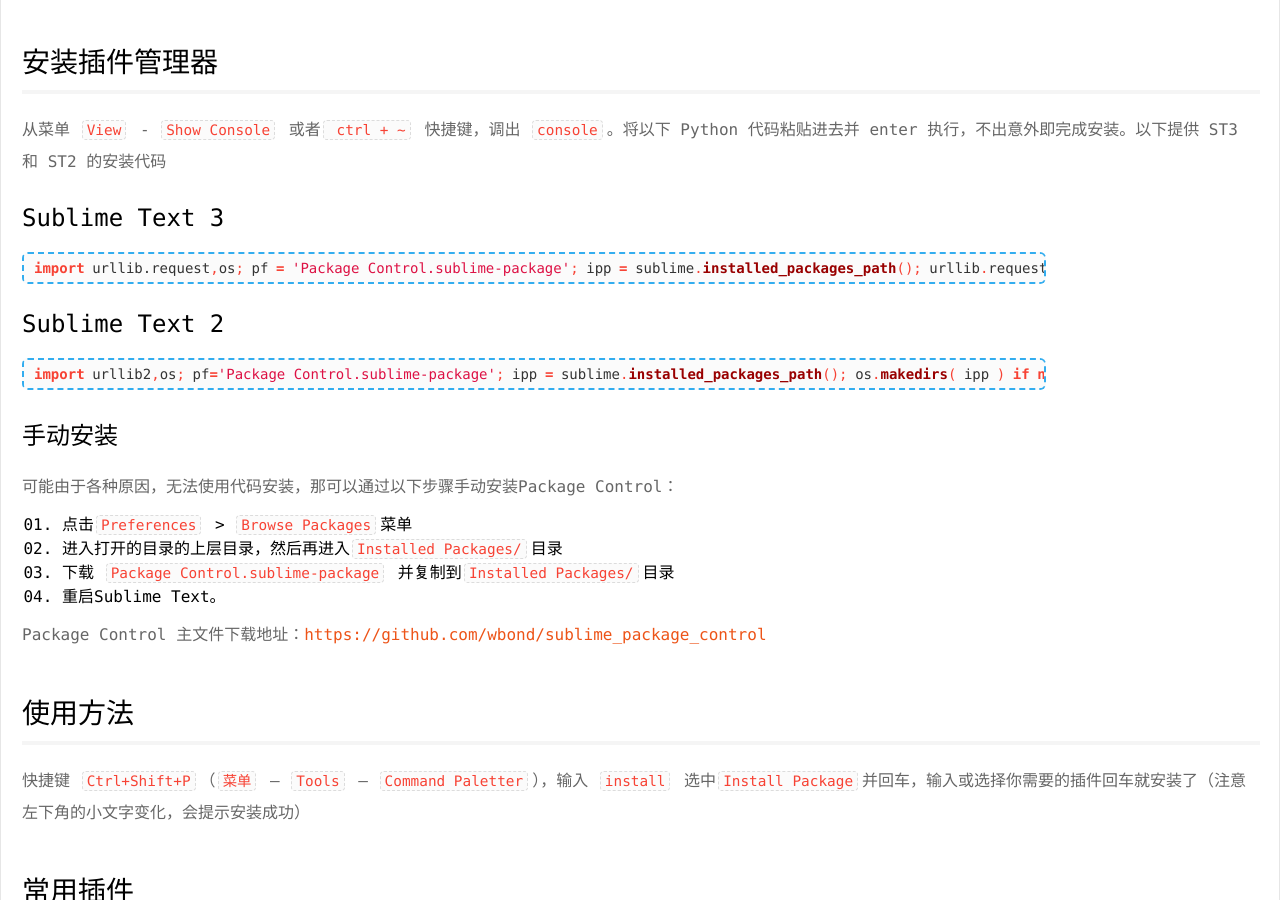
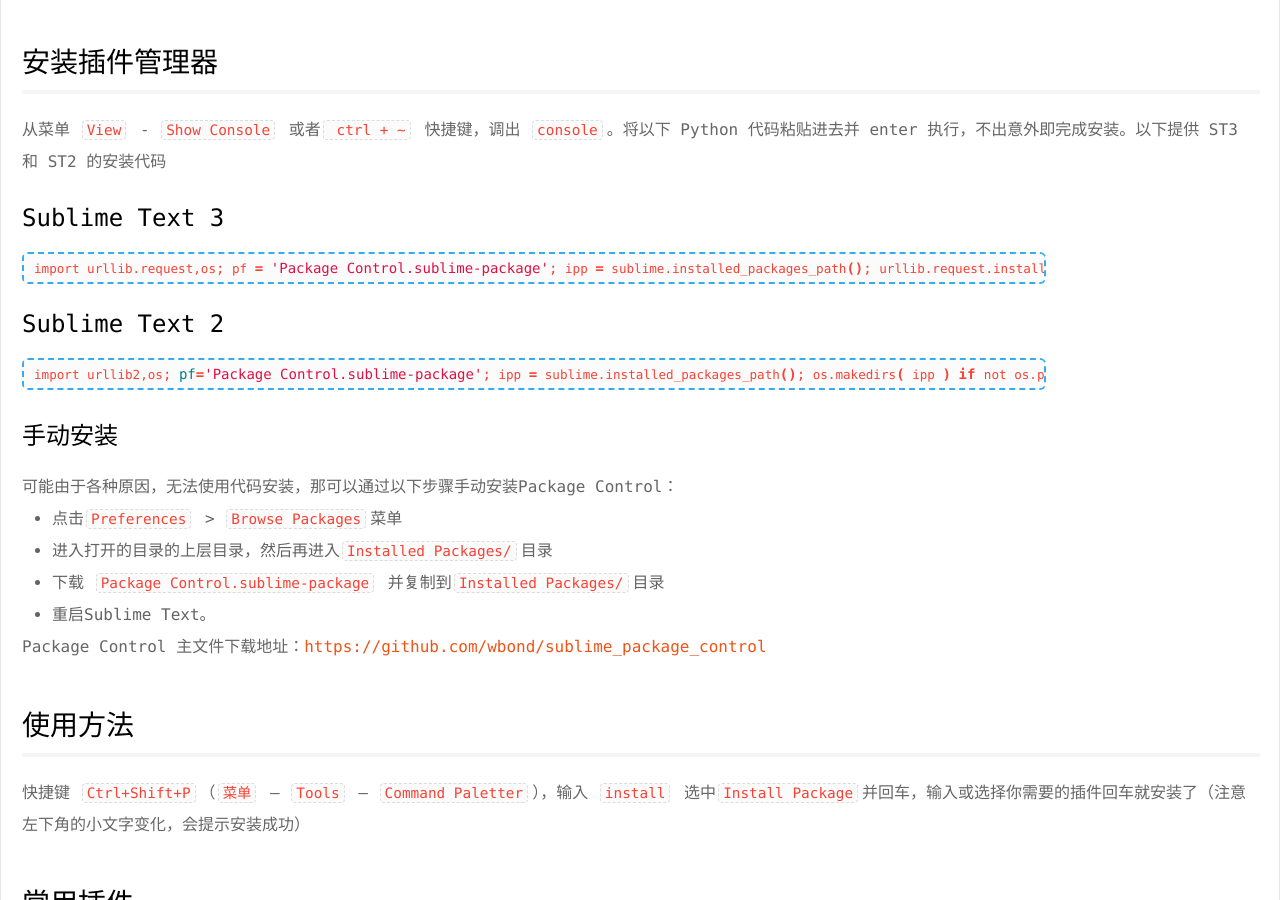
Before and after one commit to psvmc/myblog_jekyll, a Jekyll site: the page built from _posts/2018-08-26-sublime-package-control.md, in a window 1280 px wide and 900 px high, scrolled down 2557 px. Built offline with Jekyll 4.4.1, drawn with Linux system fonts in a browser that asks for light colours; comment, search, counter and statistics services are not loaded; some of the changed lines change nothing that is shown.

Commit message:
文章更新

````diff
--- a/_posts/2018-08-26-sublime-package-control.md
+++ b/_posts/2018-08-26-sublime-package-control.md
@@ -78,13 +78,13 @@
 
 ### Sublime Text 3
 
-```python
+```bash
 import urllib.request,os; pf = 'Package Control.sublime-package'; ipp = sublime.installed_packages_path(); urllib.request.install_opener( urllib.request.build_opener( urllib.request.ProxyHandler()) ); open(os.path.join(ipp, pf), 'wb').write(urllib.request.urlopen( 'http://sublime.wbond.net/' + pf.replace(' ','%20')).read())
 ```
 
 ### Sublime Text 2
 
-```python
+```bash
 import urllib2,os; pf='Package Control.sublime-package'; ipp = sublime.installed_packages_path(); os.makedirs( ipp ) if not os.path.exists(ipp) else None; urllib2.install_opener( urllib2.build_opener( urllib2.ProxyHandler( ))); open( os.path.join( ipp, pf), 'wb' ).write( urllib2.urlopen( 'http://sublime.wbond.net/' +pf.replace( ' ','%20' )).read()); print( 'Please restart Sublime Text to finish installation')
 ```
 
@@ -92,10 +92,10 @@
 
 可能由于各种原因，无法使用代码安装，那可以通过以下步骤手动安装Package Control：
 
-1. 点击`Preferences` > `Browse Packages`菜单
-2. 进入打开的目录的上层目录，然后再进入`Installed Packages/`目录
-3. 下载 `Package Control.sublime-package` 并复制到`Installed Packages/`目录
-4. 重启Sublime Text。
++ 点击`Preferences` > `Browse Packages`菜单
++ 进入打开的目录的上层目录，然后再进入`Installed Packages/`目录
++ 下载 `Package Control.sublime-package` 并复制到`Installed Packages/`目录
++ 重启Sublime Text。
 
 Package Control 主文件下载地址：[https://github.com/wbond/sublime_package_control](https://github.com/wbond/sublime_package_control)
 
````
